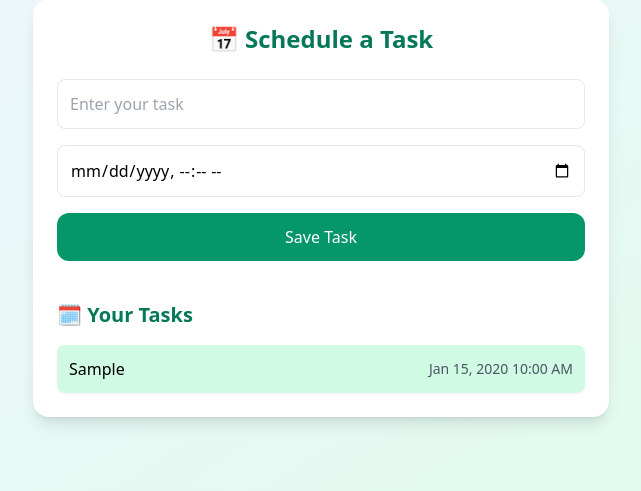
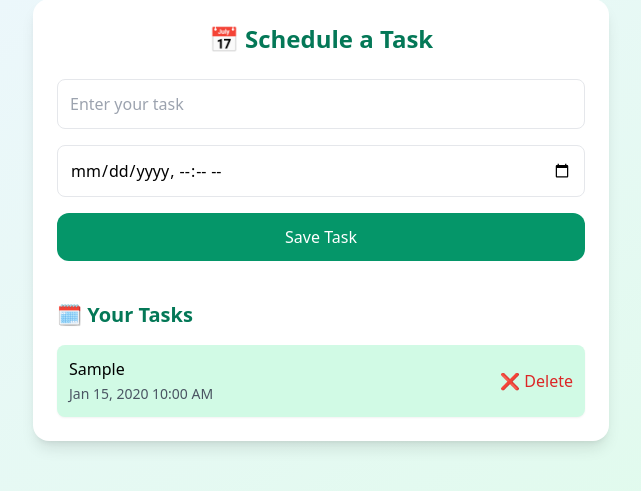
Before and after one commit to pavani-1629/FitAura, a Flask app: template templates/schedule.html in a window 1280 px wide. Shown: the part 65-556 px from the top of the page, without its empty margins (319-960 px from the left). Run offline with Flask 3, Linux system fonts and the light colour scheme; the template is opened without the code that fills it: values that come from a table or form of the project are taken from there, others are empty; tables that the repository leaves empty hold one stand-in row (values such as "Sample post"); some libraries are stand-ins or nearby versions.

Commit message:
Update schedule.html

```diff
--- a/templates/schedule.html
+++ b/templates/schedule.html
@@ -25,14 +25,20 @@
 <ul class="space-y-2">
   {% for task in tasks %}
   <li class="p-3 bg-emerald-100 rounded-lg shadow-sm flex justify-between items-center">
-        <span>{{ task.task }}</span>
+    <div>
+      <span class="font-medium">{{ task.task }}</span><br>
       <span class="text-sm text-gray-600">{{ task.task_time.strftime('%b %d, %Y %I:%M %p') }}</span>
+    </div>
+    <form action="{{ url_for('delete_task', task_id=task.id) }}" method="POST">
+      <button type="submit" class="ml-4 text-red-600 hover:underline">❌ Delete</button>
+    </form>
   </li>
   {% endfor %}
 </ul>
 {% else %}
 <p class="text-center text-gray-500 mt-8">No tasks scheduled yet.</p>
 {% endif %}
+
   </div>
 </body>
 </html>
```
Lines whose indentation alone changed are shown as unchanged.
